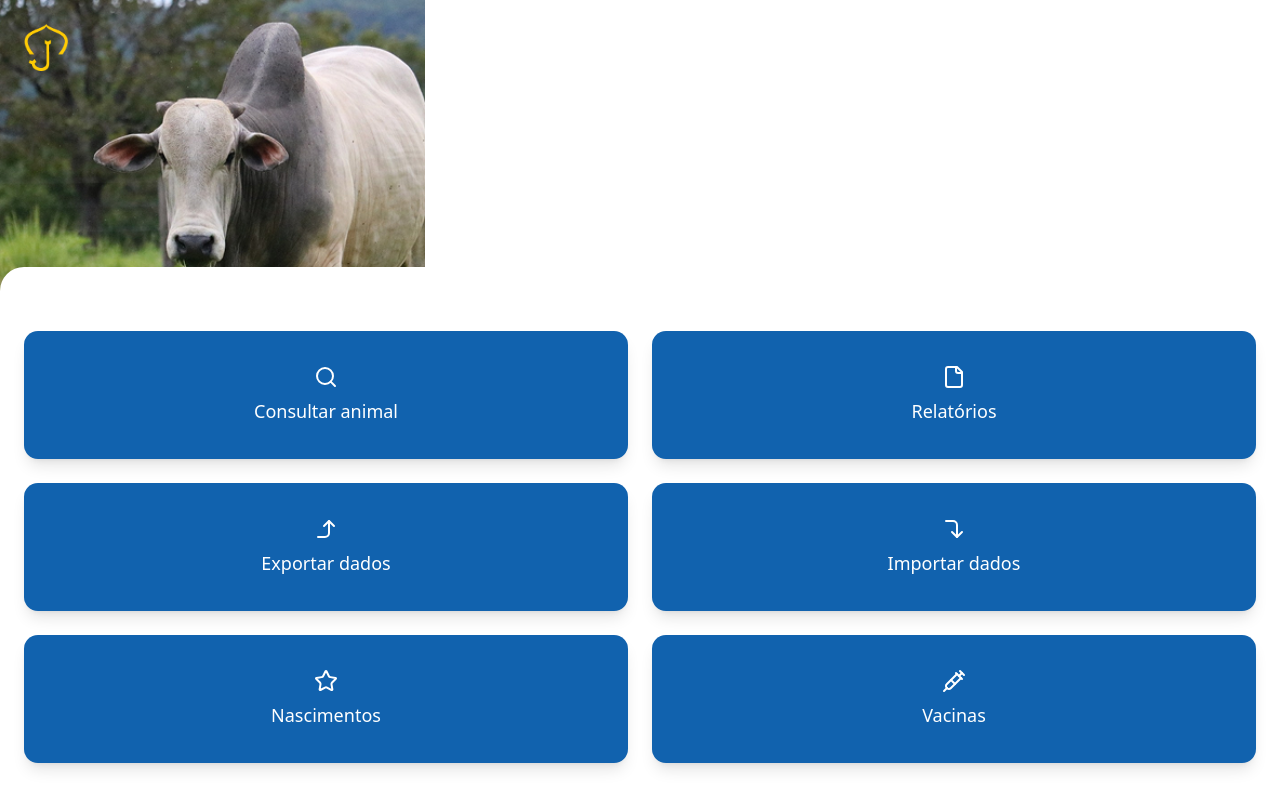
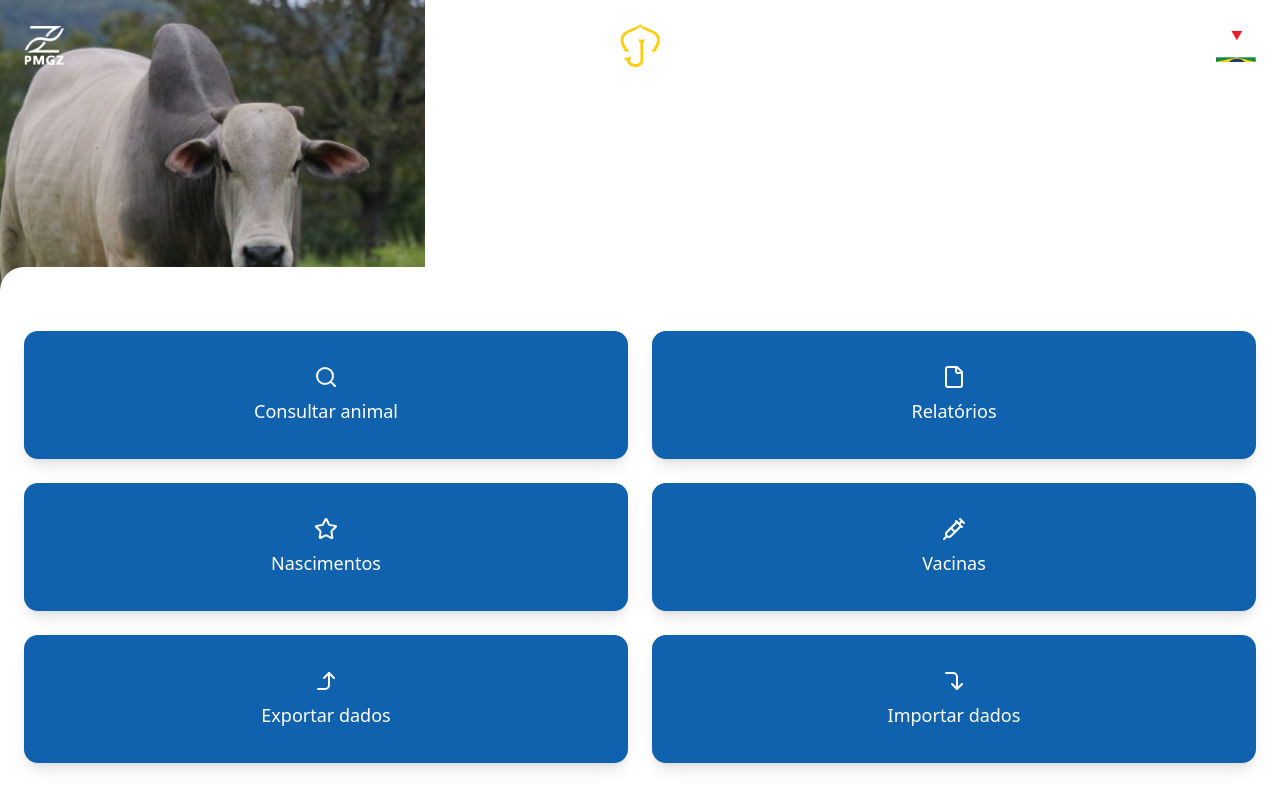
Before and after one commit to DevPBDias/rico-ouro-app, a Next.js app: page /home in a window 1280 px wide. Built offline with nearby package versions, Linux system fonts and the light colour scheme.

Commit message:
fix: change opening screen design and change home design , and btns order

```diff
--- a/src/app/bois/[id]/page.tsx
+++ b/src/app/bois/[id]/page.tsx
@@ -1,34 +1,21 @@
 "use client";
 
 import { useParams } from "next/navigation";
-import { Button } from "@/components/ui/button";
-import { Input } from "@/components/ui/input";
 import {
   ArrowUpNarrowWide,
   CircleDashed,
   CircleQuestionMark,
   FileBadge,
-  Trash2,
 } from "lucide-react";
 import { useBoiDetail } from "@/hooks/useBoiDetail";
-import { ChartBarLabel } from "@/components/BoiCharts";
-import { AddPesoModal } from "@/components/AddPesoModal";
+
 import Header from "@/components/layout/Header";
 import Link from "next/link";
 
 export default function BoiDetalhePage() {
   const params = useParams();
   const id = Number(params.id);
-  const {
-    boi,
-    loading,
-    editPeso,
-    deletePeso,
-    editCirc,
-    deleteCirc,
-    savePesoComMes,
-    saveCircComMes,
-  } = useBoiDetail(Number.isNaN(id) ? null : id);
+  const { boi, loading } = useBoiDetail(Number.isNaN(id) ? null : id);
 
   if (loading) return <p>Carregando...</p>;
   if (!boi) return <p>Boi não encontrado</p>;
--- a/src/app/bois/[id]/pesagem/page.tsx
+++ b/src/app/bois/[id]/pesagem/page.tsx
@@ -66,7 +66,6 @@ const WeightAnimalPage = () => {
       <Header title={`${boi.animal.serieRGD} ${boi.animal.rgn} - Pesagem`} />
 
       <section className="grid grid-cols-1 md:grid-cols-2 gap-4 mt-8 px-4">
-        {/* 📦 Pesos */}
         <div className="space-y-3">
           <h2 className="font-semibold text-xl text-[#1162AE] flex justify-between items-center">
             Pesos Medidos
--- a/src/app/home/page.tsx
+++ b/src/app/home/page.tsx
@@ -1,20 +1,37 @@
 import HomeCow from "@/assets/images/HomeCow.png";
 import logoIndi from "@/assets/icons/Logo Jacir.png";
+import logoABCZ from "@/assets/icons/ABCZ.png";
+import logoPMGZ from "@/assets/icons/PMGZ.png";
 import Image from "next/image";
 import RedirectButtons from "@/components/buttons/RedirectButtons";
 import { homeLinks } from "@/constants/HomeLinks";
 
 const HomePage = () => {
   return (
-    <main className="relative top-0 left-0 h-dvh w-full overflow-hidden">
-      <Image
-        src={logoIndi}
-        alt="Icone do aplicativo"
-        width={44}
-        height={48}
-        className="absolute top-6 left-6"
-        priority
-      />
+    <main className="relative h-dvh w-full overflow-hidden">
+      <picture className="absolute flex flex-row z-10 items-center top-6 left-0 w-full justify-between px-6">
+        <Image
+          src={logoPMGZ}
+          alt="Icone do aplicativo"
+          width={40}
+          height={44}
+          priority
+        />
+        <Image
+          src={logoIndi}
+          alt="Icone do aplicativo"
+          width={40}
+          height={44}
+          priority
+        />
+        <Image
+          src={logoABCZ}
+          alt="Icone do aplicativo"
+          width={40}
+          height={44}
+          priority
+        />
+      </picture>
       <picture className="w-full bg-red-500">
         <Image
           src={HomeCow}
--- a/src/app/page.tsx
+++ b/src/app/page.tsx
@@ -1,37 +1,22 @@
 "use client";
+
 import Image from "next/image";
 import OpeningImg from "@/assets/images/Opening.png";
-import logoIndi from "@/assets/icons/Logo Jacir.png";
-import logoABCZ from "@/assets/icons/ABCZ.png";
-import logoPMGZ from "@/assets/icons/PMGZ.png";
-import Link from "next/link";
+import OpeningMotion from "@/components/motions/OpeningMotion";
+import { useEffect } from "react";
 
 export default function OpeningPage() {
+  useEffect(() => {
+    const timer = setTimeout(() => {
+      window.location.href = "/home";
+    }, 3500);
+
+    return () => clearTimeout(timer);
+  }, []);
+
   return (
     <main className="relative top-0 left-0 h-dvh w-full overflow-hidden">
-      <picture className="absolute flex flex-row z-10 items-center top-6 left-0 w-full justify-between px-6">
-        <Image
-          src={logoPMGZ}
-          alt="Icone do aplicativo"
-          width={56}
-          height={60}
-          priority
-        />
-        <Image
-          src={logoIndi}
-          alt="Icone do aplicativo"
-          width={56}
-          height={60}
-          priority
-        />
-        <Image
-          src={logoABCZ}
-          alt="Icone do aplicativo"
-          width={56}
-          height={60}
-          priority
-        />
-      </picture>
+      <OpeningMotion />
       <Image
         src={OpeningImg}
         alt="Cow App Logo"
@@ -39,13 +24,6 @@ export default function OpeningPage() {
         className="object-cover"
         priority
       />
-
-      <Link
-        href="/home"
-        className="bg-[#FFCB04] text-black absolute m-auto left-0 right-0 bottom-40 w-40 h-12 rounded-full flex justify-center items-center font-medium text-lg uppercase shadow-lg"
-      >
-        Entrar
-      </Link>
     </main>
   );
 }
--- /dev/null
+++ b/src/components/motions/OpeningMotion.tsx
@@ -0,0 +1,39 @@
+"use client";
+
+import logoIndi from "@/assets/icons/Logo Jacir.png";
+import { motion } from "framer-motion";
+import Image from "next/image";
+
+const OpeningMotion = () => {
+  const pictureAnimation = {
+    hidden: {
+      opacity: 0,
+      y: "100vh",
+    },
+    visible: {
+      opacity: 1,
+      y: 0,
+      transition: {
+        duration: 3,
+        ease: [0.42, 0, 0.58, 1],
+      },
+    },
+  };
+
+  return (
+    <motion.picture
+      className="absolute flex flex-col z-10 gap-4 items-center top-6 left-0 w-full justify-between px-6"
+      // @ts-ignore
+      variants={pictureAnimation}
+      initial="hidden"
+      animate="visible"
+    >
+      <Image src={logoIndi} alt="Icone do aplicativo" width={48} height={52} />
+      <h1 className="text-[#FFCB04] font-bold text-3xl text-center">
+        Nelore <br /> INDI Ouro
+      </h1>
+    </motion.picture>
+  );
+};
+
+export default OpeningMotion;
--- a/src/constants/HomeLinks.ts
+++ b/src/constants/HomeLinks.ts
@@ -22,6 +22,18 @@ export const homeLinks: Links[] = [
     icon: File,
   },
   {
+    id: 5,
+    name: "Nascimentos",
+    href: "/nascimentos",
+    icon: Star,
+  },
+  {
+    id: 6,
+    name: "Vacinas",
+    href: "/vacinas",
+    icon: Syringe,
+  },
+  {
     id: 3,
     name: "Exportar dados",
     href: "/exportar",
@@ -33,16 +45,4 @@ export const homeLinks: Links[] = [
     href: "/importar",
     icon: CornerRightDown,
   },
-  {
-    id: 5,
-    name: "Nascimentos",
-    href: "/nascimentos",
-    icon: Star,
-  },
-  {
-    id: 6,
-    name: "Vacinas",
-    href: "/vacinas",
-    icon: Syringe,
-  },
 ];
```
Also changed, not shown: src/assets/images/HomeCow.png, src/assets/images/Opening.png.
